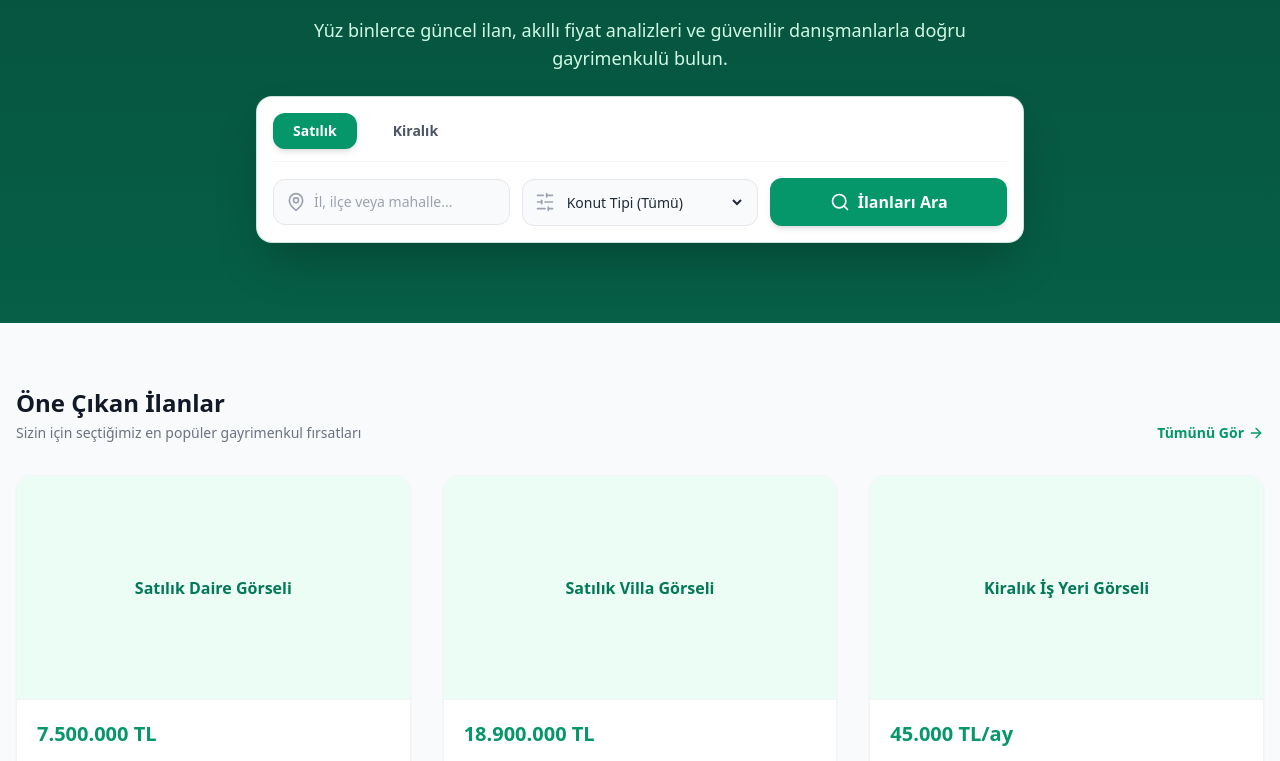
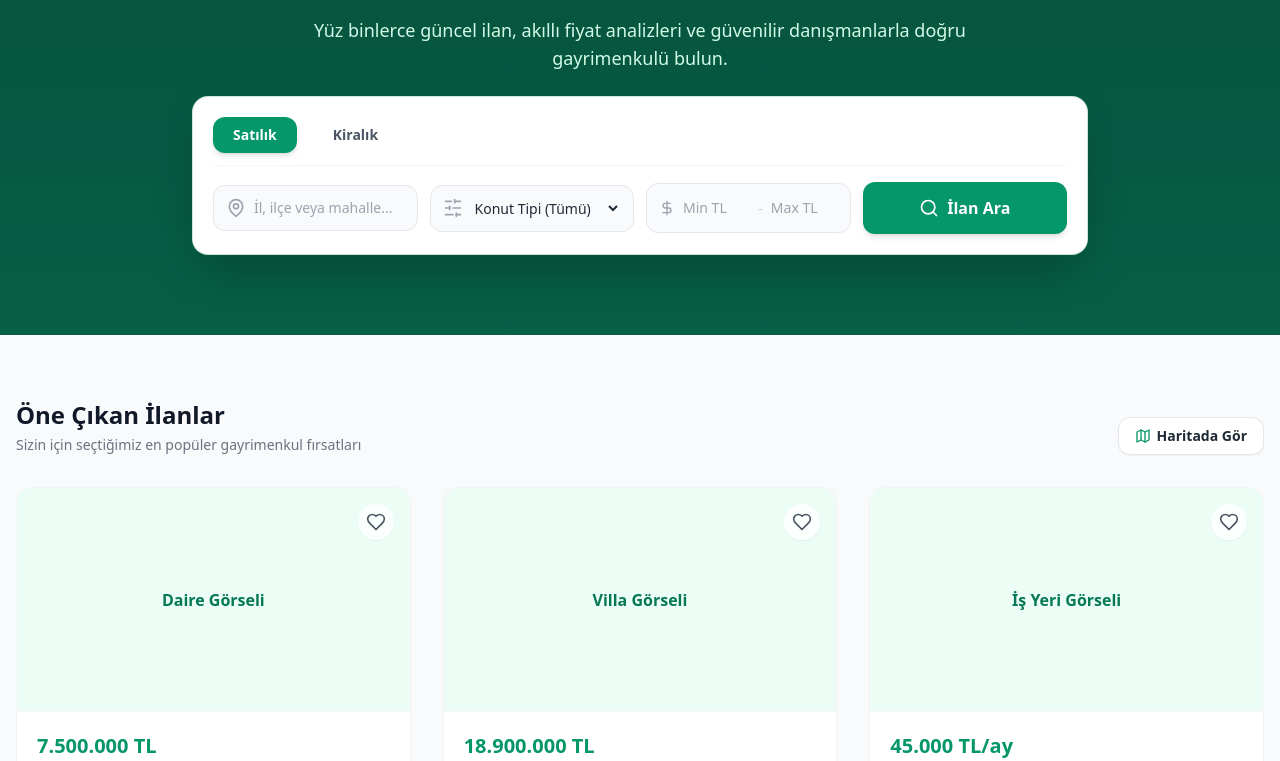
Before and after one commit to Stemcellss/emlakcenneti, a Next.js app: page / in a window 1280 px wide. Shown: the part 319-1080 px from the top of the page. Built offline with nearby package versions, Linux system fonts and the light colour scheme.

Commit message:
Update page.tsx

```diff
--- a/app/page.tsx
+++ b/app/page.tsx
@@ -1,31 +1,44 @@
 'use client';
 import { useState } from 'react';
-import { Search, Building, MapPin, SlidersHorizontal, ArrowRight, Zap, CheckCircle2, X, User, PlusCircle } from 'lucide-react';
+import { Search, Building, MapPin, SlidersHorizontal, ArrowRight, Zap, CheckCircle2, X, User, PlusCircle, Heart, Map, Filter, ChevronRight, Bed, Square, DollarSign } from 'lucide-react';
 
 export default function Page() {
   const [searchType, setSearchType] = useState('satilik');
   const [location, setLocation] = useState('');
   const [propertyType, setPropertyType] = useState('Tümü');
+  const [minPrice, setMinPrice] = useState('');
+  const [maxPrice, setMaxPrice] = useState('');
   const [searchResult, setSearchResult] = useState<string | null>(null);
 
+  // Modal durumları
   const [showLoginModal, setShowLoginModal] = useState(false);
-  const [showAdModal, setShowAdModal] = useState(false);
+  const [showAdWizard, setShowAdWizard] = useState(false);
+  const [selectedProperty, setSelectedProperty] = useState<any | null>(null);
+  const [favorites, setFavorites] = useState<number[]>([]);
+  const [adStep, setAdStep] = useState(1);
 
-  const featuredProperties = [
-    { id: 1, title: 'Moda Sahilinde Deniz Manzaralı Lüks Daire', price: '7.500.000 TL', location: 'Kadıköy, İstanbul', rooms: '3+1', sqm: '145 m²', type: 'Satılık Daire' },
-    { id: 2, title: 'Yapay Zeka Destekli Akıllı Villa', price: '18.900.000 TL', location: 'Urla, İzmir', rooms: '5+1', sqm: '320 m²', type: 'Satılık Villa' },
-    { id: 3, title: 'Plazalara Yakın Modern Ofis Katı', price: '45.000 TL/ay', location: 'Şişli, İstanbul', rooms: '2 Bölüm', sqm: '110 m²', type: 'Kiralık İş Yeri' }
+  // İlan Veri Tabanı
+  const properties = [
+    { id: 1, title: 'Moda Sahilinde Deniz Manzaralı Lüks Daire', price: 7500000, priceFormatted: '7.500.000 TL', location: 'Kadıköy, İstanbul', rooms: '3+1', sqm: '145 m²', type: 'Daire', category: 'satilik', desc: 'Kadıköy sahilinde, metroya ve toplu taşımaya yürüme mesafesinde, geniş balkonlu ve kesintisiz deniz manzaralı lüks daire.' },
+    { id: 2, title: 'Yapay Zeka Destekli Akıllı Villa', price: 18900000, priceFormatted: '18.900.000 TL', location: 'Urla, İzmir', rooms: '5+1', sqm: '320 m²', type: 'Villa', category: 'satilik', desc: 'Urla’nın en sakin lokasyonunda, özel havuzlu, yerden ısıtmalı ve akıllı ev otomasyon sistemine sahip lüks müstakil villa.' },
+    { id: 3, title: 'Plazalara Yakın Modern Ofis Katı', price: 45000, priceFormatted: '45.000 TL/ay', location: 'Şişli, İstanbul', rooms: '2 Bölüm', sqm: '110 m²', type: 'İş Yeri', category: 'kiralik', desc: 'Şişli merkezde, kurumsal plazaların ve iş dünyasının kalbinde, otoparklı ve güvenlikli modern kiralık ofis katı.' }
   ];
 
   const handleSearch = () => {
-    setSearchResult(`"${location || 'Tüm Konumlar'}" için ${searchType === 'satilik' ? 'Satılık' : 'Kiralık'} (${propertyType}) ilanları filtreleniyor...`);
+    setSearchResult(`"${location || 'Tüm Konumlar'}" için ${searchType === 'satilik' ? 'Satılık' : 'Kiralık'} (${propertyType}) ilanları filtrelendi.`);
+  };
+
+  const toggleFavorite = (id: number, e: React.MouseEvent) => {
+    e.stopPropagation();
+    setFavorites(prev => prev.includes(id) ? prev.filter(item => item !== id) : [...prev, id]);
   };
 
   return (
     <main className="min-h-screen bg-gray-50 text-gray-800 relative">
+      {/* Üst Menü */}
       <header className="bg-white border-b border-gray-100 sticky top-0 z-50 shadow-sm">
         <div className="max-w-7xl mx-auto px-4 h-20 flex items-center justify-between">
-          <div className="flex items-center space-x-2">
+          <div className="flex items-center space-x-2 cursor-pointer" onClick={() => setSelectedProperty(null)}>
             <Building className="w-8 h-8 text-emerald-600" />
             <span className="text-2xl font-black tracking-tight text-gray-900">Emlak<span className="text-emerald-600">Cenneti</span></span>
           </div>
@@ -37,7 +50,7 @@ export default function Page() {
               <User className="w-4 h-4" /> Giriş Yap
             </button>
             <button
-              onClick={() => setShowAdModal(true)}
+              onClick={() => { setAdStep(1); setShowAdWizard(true); }}
               className="flex items-center gap-1.5 bg-emerald-600 text-white px-5 py-2.5 rounded-xl font-semibold hover:bg-emerald-700 transition shadow-md shadow-emerald-600/20 cursor-pointer"
             >
               <PlusCircle className="w-4 h-4" /> İlan Ver
@@ -46,6 +59,49 @@ export default function Page() {
         </div>
       </header>
 
+      {selectedProperty ? (
+        /* İLAN DETAY SAYFASI */
+        <div className="max-w-5xl mx-auto px-4 py-12 space-y-8 animate-in fade-in duration-200">
+          <button onClick={() => setSelectedProperty(null)} className="text-sm font-semibold text-emerald-600 hover:underline flex items-center gap-1 cursor-pointer">
+            ← İlan Listesine Geri Dön
+          </button>
+          <div className="bg-white rounded-3xl p-8 border border-gray-100 shadow-xl space-y-6">
+            <div className="h-80 bg-emerald-50 rounded-2xl flex items-center justify-center text-emerald-700 font-bold text-xl border border-emerald-100">
+              {selectedProperty.type} Görsel Galerisi / Sanal Tur
+            </div>
+            <div className="flex justify-between items-start">
+              <div>
+                <span className="text-xs bg-emerald-100 text-emerald-800 px-3 py-1 rounded-full font-bold uppercase">{selectedProperty.category} {selectedProperty.type}</span>
+                <h1 className="text-3xl font-extrabold text-gray-900 mt-2">{selectedProperty.title}</h1>
+                <p className="text-gray-500 text-sm flex items-center gap-1 mt-1"><MapPin className="w-4 h-4 text-gray-400" /> {selectedProperty.location}</p>
+              </div>
+              <div className="text-3xl font-black text-emerald-600">{selectedProperty.priceFormatted}</div>
+            </div>
+            <div className="grid grid-cols-2 md:grid-cols-4 gap-4 py-4 border-y border-gray-100">
+              <div className="bg-gray-50 p-3 rounded-xl text-center"><span className="text-xs text-gray-400 block">Oda Sayısı</span><strong className="text-gray-800">{selectedProperty.rooms}</strong></div>
+              <div className="bg-gray-50 p-3 rounded-xl text-center"><span className="text-xs text-gray-400 block">Metrekare</span><strong className="text-gray-800">{selectedProperty.sqm}</strong></div>
+              <div className="bg-gray-50 p-3 rounded-xl text-center"><span className="text-xs text-gray-400 block">Bina Yaşı</span><strong className="text-gray-800">Sıfır / Yeni</strong></div>
+              <div className="bg-gray-50 p-3 rounded-xl text-center"><span className="text-xs text-gray-400 block">Isıtma</span><strong className="text-gray-800">Yerden Isıtma</strong></div>
+            </div>
+            <div className="space-y-2">
+              <h3 className="font-bold text-gray-900">İlan Açıklaması</h3>
+              <p className="text-gray-600 text-sm leading-relaxed">{selectedProperty.desc}</p>
+            </div>
+            <div className="p-6 bg-emerald-50/50 rounded-2xl border border-emerald-100 flex flex-col md:flex-row justify-between items-center gap-4">
+              <div>
+                <h4 className="font-bold text-gray-900">EmlakDanışmanı AI Destekli İletişim</h4>
+                <p className="text-xs text-gray-500">Bu ilan EmlakCenneti güvenli ticaret altyapısı ile korunmaktadır.</p>
+              </div>
+              <div className="flex gap-3 w-full md:w-auto">
+                <button onClick={() => alert('Danışman ile WhatsApp bağlantısı açılıyor...')} className="flex-1 bg-emerald-600 text-white px-6 py-3 rounded-xl font-semibold text-sm hover:bg-emerald-700 transition cursor-pointer">WhatsApp ile Bağlan</button>
+                <button onClick={() => alert('Arama talebi oluşturuldu!')} className="flex-1 bg-white text-emerald-600 border border-emerald-600 px-6 py-3 rounded-xl font-semibold text-sm hover:bg-emerald-50 transition cursor-pointer">Telefonu Göster</button>
+              </div>
+            </div>
+          </div>
+        </div>
+      ) : (
+        /* ANA SAYFA & FİLTRELEME */
+        <>
           <section className="bg-gradient-to-b from-emerald-900 to-emerald-800 text-white py-20 px-4">
             <div className="max-w-4xl mx-auto text-center space-y-6">
               <div className="inline-flex items-center gap-2 bg-emerald-800/80 border border-emerald-600 px-4 py-1.5 rounded-full text-xs font-semibold uppercase tracking-wider text-emerald-200 shadow-inner">
@@ -54,12 +110,14 @@ export default function Page() {
               <h1 className="text-4xl md:text-5xl font-extrabold tracking-tight">Hayalinizdeki EmlakCenneti'ni Keşfedin</h1>
               <p className="text-emerald-100 text-base md:text-lg max-w-2xl mx-auto">Yüz binlerce güncel ilan, akıllı fiyat analizleri ve güvenilir danışmanlarla doğru gayrimenkulü bulun.</p>
 
-          <div className="bg-white p-4 rounded-2xl shadow-2xl text-gray-800 mt-8 max-w-3xl mx-auto border border-emerald-700/20">
-            <div className="flex border-b border-gray-100 pb-3 mb-4 gap-4 text-sm font-semibold">
+              {/* Gelişmiş Arama Kutusu */}
+              <div className="bg-white p-5 rounded-2xl shadow-2xl text-gray-800 mt-8 max-w-4xl mx-auto border border-emerald-700/20 space-y-4">
+                <div className="flex border-b border-gray-100 pb-3 gap-4 text-sm font-semibold">
                   <button onClick={() => setSearchType('satilik')} className={`px-5 py-2 rounded-xl transition cursor-pointer ${searchType === 'satilik' ? 'bg-emerald-600 text-white shadow-md' : 'text-gray-600 hover:bg-gray-100'}`}>Satılık</button>
                   <button onClick={() => setSearchType('kiralik')} className={`px-5 py-2 rounded-xl transition cursor-pointer ${searchType === 'kiralik' ? 'bg-emerald-600 text-white shadow-md' : 'text-gray-600 hover:bg-gray-100'}`}>Kiralık</button>
                 </div>
-            <div className="grid grid-cols-1 md:grid-cols-3 gap-3 items-center">
+
+                <div className="grid grid-cols-1 md:grid-cols-4 gap-3 items-center">
                   <div className="flex items-center bg-gray-50 border border-gray-200 px-3 py-3 rounded-xl">
                     <MapPin className="w-5 h-5 text-gray-400 mr-2 flex-shrink-0" />
                     <input
@@ -80,18 +138,25 @@ export default function Page() {
                       <option value="Tümü">Konut Tipi (Tümü)</option>
                       <option value="Daire">Daire</option>
                       <option value="Villa">Villa</option>
+                      <option value="İş Yeri">İş Yeri</option>
                       <option value="Arsa">Arsa</option>
                     </select>
                   </div>
+                  <div className="flex items-center bg-gray-50 border border-gray-200 px-3 py-3 rounded-xl gap-2">
+                    <DollarSign className="w-4 h-4 text-gray-400 flex-shrink-0" />
+                    <input type="number" placeholder="Min TL" value={minPrice} onChange={(e) => setMinPrice(e.target.value)} className="bg-transparent w-full focus:outline-none text-sm" />
+                    <span className="text-gray-300">-</span>
+                    <input type="number" placeholder="Max TL" value={maxPrice} onChange={(e) => setMaxPrice(e.target.value)} className="bg-transparent w-full focus:outline-none text-sm" />
+                  </div>
                   <button
                     onClick={handleSearch}
-                className="bg-emerald-600 text-white h-full py-3 rounded-xl font-semibold flex items-center justify-center gap-2 hover:bg-emerald-700 transition shadow-md cursor-pointer"
+                    className="bg-emerald-600 text-white h-full py-3.5 rounded-xl font-semibold flex items-center justify-center gap-2 hover:bg-emerald-700 transition shadow-md cursor-pointer"
                   >
-                <Search className="w-5 h-5" /> İlanları Ara
+                    <Search className="w-5 h-5" /> İlan Ara
                   </button>
                 </div>
                 {searchResult && (
-              <div className="mt-4 p-3 bg-emerald-50 border border-emerald-200 text-emerald-800 rounded-xl text-sm font-medium flex items-center gap-2 text-left">
+                  <div className="p-3 bg-emerald-50 border border-emerald-200 text-emerald-800 rounded-xl text-sm font-medium flex items-center gap-2 text-left">
                     <CheckCircle2 className="w-5 h-5 text-emerald-600 flex-shrink-0" />
                     {searchResult}
                   </div>
@@ -100,27 +165,40 @@ export default function Page() {
             </div>
           </section>
 
+          {/* İlan Listesi & Harita Görünümü Alanı */}
           <section className="max-w-7xl mx-auto px-4 py-16">
             <div className="flex justify-between items-end mb-8">
               <div>
                 <h2 className="text-2xl font-bold text-gray-900">Öne Çıkan İlanlar</h2>
                 <p className="text-sm text-gray-500 mt-1">Sizin için seçtiğimiz en popüler gayrimenkul fırsatları</p>
               </div>
-          <button onClick={() => alert('Tüm ilanlar listesine yönlendiriliyorsunuz...')} className="text-emerald-600 font-semibold text-sm hover:underline flex items-center gap-1 cursor-pointer">Tümünü Gör <ArrowRight className="w-4 h-4" /></button>
+              <div className="flex gap-2">
+                <button onClick={() => alert('Harita görünümü aktifleşiyor...')} className="flex items-center gap-1.5 bg-white border border-gray-200 px-4 py-2 rounded-xl text-sm font-semibold hover:bg-gray-50 shadow-sm cursor-pointer">
+
+<Map className="w-4 h-4 text-emerald-600" />
+Haritada Gör
+                </button>
+              </div>
             </div>
 
             <div className="grid grid-cols-1 md:grid-cols-3 gap-8">
-          {featuredProperties.map(property => (
+              {properties.map(property => (
                 <div
                   key={property.id}
-              onClick={() => alert(`"${property.title}" detay sayfası açılıyor.`)}
-              className="bg-white rounded-2xl border border-gray-100 shadow-sm hover:shadow-xl transition-all duration-300 overflow-hidden group cursor-pointer text-left"
+                  onClick={() => setSelectedProperty(property)}
+                  className="bg-white rounded-2xl border border-gray-100 shadow-sm hover:shadow-xl transition-all duration-300 overflow-hidden group cursor-pointer text-left relative"
                 >
+                  <button
+                    onClick={(e) => toggleFavorite(property.id, e)}
+                    className="absolute top-4 right-4 z-10 bg-white/80 backdrop-blur-sm p-2 rounded-full hover:bg-white transition cursor-pointer shadow-sm"
+                  >
+                    <Heart className={`w-5 h-5 ${favorites.includes(property.id) ? 'text-red-500 fill-red-500' : 'text-gray-600'}`} />
+                  </button>
                   <div className="h-56 bg-emerald-50 relative flex items-center justify-center text-emerald-700 font-bold text-base border-b border-gray-100 group-hover:bg-emerald-100 transition">
                     {property.type} Görseli
                   </div>
                   <div className="p-5 space-y-3">
-                <div className="text-emerald-600 font-extrabold text-xl">{property.price}</div>
+                    <div className="text-emerald-600 font-extrabold text-xl">{property.priceFormatted}</div>
                     <h3 className="font-bold text-gray-900 group-hover:text-emerald-600 transition line-clamp-1">{property.title}</h3>
                     <p className="text-gray-500 text-sm flex items-center gap-1"><MapPin className="w-4 h-4 text-gray-400" /> {property.location}</p>
                     <div className="flex gap-4 pt-3 border-t border-gray-100 text-xs text-gray-600 font-semibold">
@@ -132,7 +210,76 @@ export default function Page() {
               ))}
             </div>
           </section>
+        </>
+      )}
 
+      {/* İLAN VERME SİHİRBAZI (MULTI-STEP WIZARD) */}
+      {showAdWizard && (
+        <div className="fixed inset-0 bg-black/50 backdrop-blur-sm z-50 flex items-center justify-center p-4">
+          <div className="bg-white rounded-3xl max-w-lg w-full p-6 shadow-2xl relative text-left">
+            <button onClick={() => setShowAdWizard(false)} className="absolute top-4 right-4 text-gray-400 hover:text-gray-600 p-2 cursor-pointer">
+              <X className="w-5 h-5" />
+            </button>
+            <div className="text-center mb-6">
+              <PlusCircle className="w-10 h-10 text-emerald-600 mx-auto mb-2" />
+              <h3 className="text-xl font-bold text-gray-900">İlan Ekleme Sihirbazı (Adım {adStep}/3)</h3>
+              <p className="text-sm text-gray-500 mt-1">Gayrimenkul bilgilerinizi girerek hemen yayınlayın</p>
+            </div>
+
+            {adStep === 1 && (
+              <div className="space-y-4">
+                <div>
+                  <label className="block text-xs font-semibold text-gray-600 mb-1">İlan Kategorisi</label>
+                  <select className="w-full bg-gray-50 border border-gray-200 px-4 py-3 rounded-xl text-sm focus:outline-none focus:border-emerald-600">
+                    <option>Konut (Satılık / Kiralık)</option>
+                    <option>İş Yeri / Plaza</option>
+                    <option>Arsa / Tarla</option>
+                  </select>
+                </div>
+                <div>
+                  <label className="block text-xs font-semibold text-gray-600 mb-1">İlan Başlığı</label>
+                  <input type="text" placeholder="Örn: Sahibinden Satılık Lüks Daire" className="w-full bg-gray-50 border border-gray-200 px-4 py-3 rounded-xl text-sm focus:outline-none focus:border-emerald-600" />
+                </div>
+                <button onClick={() => setAdStep(2)} className="w-full bg-emerald-600 text-white py-3 rounded-xl font-semibold hover:bg-emerald-700 transition shadow-md cursor-pointer">Devam Et →</button>
+              </div>
+            )}
+
+            {adStep === 2 && (
+              <div className="space-y-4">
+                <div className="grid grid-cols-2 gap-3">
+                  <div>
+                    <label className="block text-xs font-semibold text-gray-600 mb-1">Fiyat (TL)</label>
+                    <input type="text" placeholder="5.000.000" className="w-full bg-gray-50 border border-gray-200 px-4 py-3 rounded-xl text-sm focus:outline-none focus:border-emerald-600" />
+                  </div>
+                  <div>
+                    <label className="block text-xs font-semibold text-gray-600 mb-1">Konum</label>
+                    <input type="text" placeholder="İstanbul, Kadıköy" className="w-full bg-gray-50 border border-gray-200 px-4 py-3 rounded-xl text-sm focus:outline-none focus:border-emerald-600" />
+                  </div>
+                </div>
+                <div>
+                  <label className="block text-xs font-semibold text-gray-600 mb-1">Metrekare ($m^2$)</label>
+                  <input type="text" placeholder="145" className="w-full bg-gray-50 border border-gray-200 px-4 py-3 rounded-xl text-sm focus:outline-none focus:border-emerald-600" />
+                </div>
+                <div className="flex gap-2">
+                  <button onClick={() => setAdStep(1)} className="w-1/3 bg-gray-100 text-gray-700 py-3 rounded-xl font-semibold hover:bg-gray-200 transition cursor-pointer">Geri</button>
+                  <button onClick={() => setAdStep(3)} className="w-2/3 bg-emerald-600 text-white py-3 rounded-xl font-semibold hover:bg-emerald-700 transition shadow-md cursor-pointer">Fotoğraf Ekle →</button>
+                </div>
+              </div>
+            )}
+
+            {adStep === 3 && (
+              <div className="space-y-4 text-center">
+                <div className="border-2 border-dashed border-gray-200 p-8 rounded-2xl bg-gray-50 text-gray-500 text-sm">
+                  Fotoğrafları sürükleyip bırakın veya yüklemek için tıklayın
+                </div>
+                <button onClick={() => { alert('İlan başarıyla yayına alındı!'); setShowAdWizard(false); }} className="w-full bg-emerald-600 text-white py-3 rounded-xl font-semibold hover:bg-emerald-700 transition shadow-md cursor-pointer">İlanı Hemen Yayınla</button>
+              </div>
+            )}
+          </div>
+        </div>
+      )}
+
+      {/* Giriş Yap Modalı */}
       {showLoginModal && (
         <div className="fixed inset-0 bg-black/50 backdrop-blur-sm z-50 flex items-center justify-center p-4">
           <div className="bg-white rounded-3xl max-w-md w-full p-6 shadow-2xl relative text-left">
@@ -142,7 +289,7 @@ export default function Page() {
             <div className="text-center mb-6">
               <Building className="w-10 h-10 text-emerald-600 mx-auto mb-2" />
               <h3 className="text-xl font-bold text-gray-900">EmlakCenneti'ne Giriş Yap</h3>
-              <p className="text-sm text-gray-500 mt-1">Hesabınıza erişin veya hızlıca üye olun</p>
+              <p className="text-sm text-gray-500 mt-1">Favori ilanlarınıza erişin ve ilan yönetin</p>
             </div>
             <div className="space-y-4">
               <div>
@@ -161,40 +308,7 @@ export default function Page() {
         </div>
       )}
 
-      {showAdModal && (
-        <div className="fixed inset-0 bg-black/50 backdrop-blur-sm z-50 flex items-center justify-center p-4">
-          <div className="bg-white rounded-3xl max-w-lg w-full p-6 shadow-2xl relative text-left">
-            <button onClick={() => setShowAdModal(false)} className="absolute top-4 right-4 text-gray-400 hover:text-gray-600 p-2 cursor-pointer">
-              <X className="w-5 h-5" />
-            </button>
-            <div className="text-center mb-6">
-              <PlusCircle className="w-10 h-10 text-emerald-600 mx-auto mb-2" />
-              <h3 className="text-xl font-bold text-gray-900">Hızlı İlan Ver</h3>
-              <p className="text-sm text-gray-500 mt-1">Gayrimenkul bilgilerinizi girerek hemen yayınlayın</p>
-            </div>
-            <div className="space-y-4">
-              <div>
-                <label className="block text-xs font-semibold text-gray-600 mb-1">İlan Başlığı</label>
-                <input type="text" placeholder="Örn: Sahibinden Satılık Lüks Daire" className="w-full bg-gray-50 border border-gray-200 px-4 py-3 rounded-xl text-sm focus:outline-none focus:border-emerald-600" />
-              </div>
-              <div className="grid grid-cols-2 gap-3">
-                <div>
-                  <label className="block text-xs font-semibold text-gray-600 mb-1">Fiyat (TL)</label>
-                  <input type="text" placeholder="5.000.000" className="w-full bg-gray-50 border border-gray-200 px-4 py-3 rounded-xl text-sm focus:outline-none focus:border-emerald-600" />
-                </div>
-                <div>
-                  <label className="block text-xs font-semibold text-gray-600 mb-1">Konum</label>
-                  <input type="text" placeholder="İstanbul, Kadıköy" className="w-full bg-gray-50 border border-gray-200 px-4 py-3 rounded-xl text-sm focus:outline-none focus:border-emerald-600" />
-                </div>
-              </div>
-              <button onClick={() => { alert('İlan başarıyla oluşturuldu!'); setShowAdModal(false); }} className="w-full bg-emerald-600 text-white py-3 rounded-xl font-semibold hover:bg-emerald-700 transition shadow-md cursor-pointer">
-                İlanı Yayınla
-              </button>
-            </div>
-          </div>
-        </div>
-      )}
-
+      {/* Footer */}
       <footer className="bg-white border-t border-gray-100 py-12 mt-20 text-center text-sm text-gray-500">
         <div className="max-w-7xl mx-auto px-4 flex flex-col md:flex-row justify-between items-center gap-4">
           <div className="flex items-center space-x-2">
```
Lines whose indentation alone changed are shown as unchanged.
